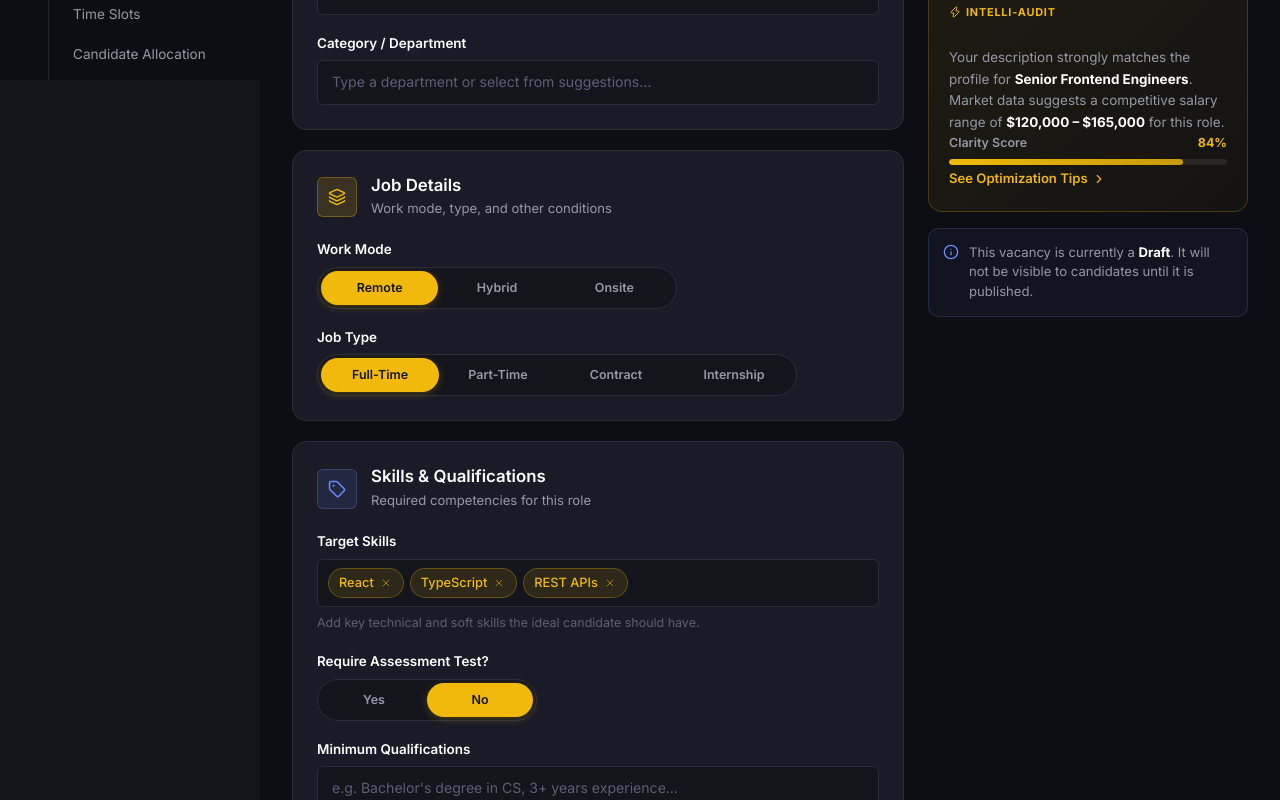
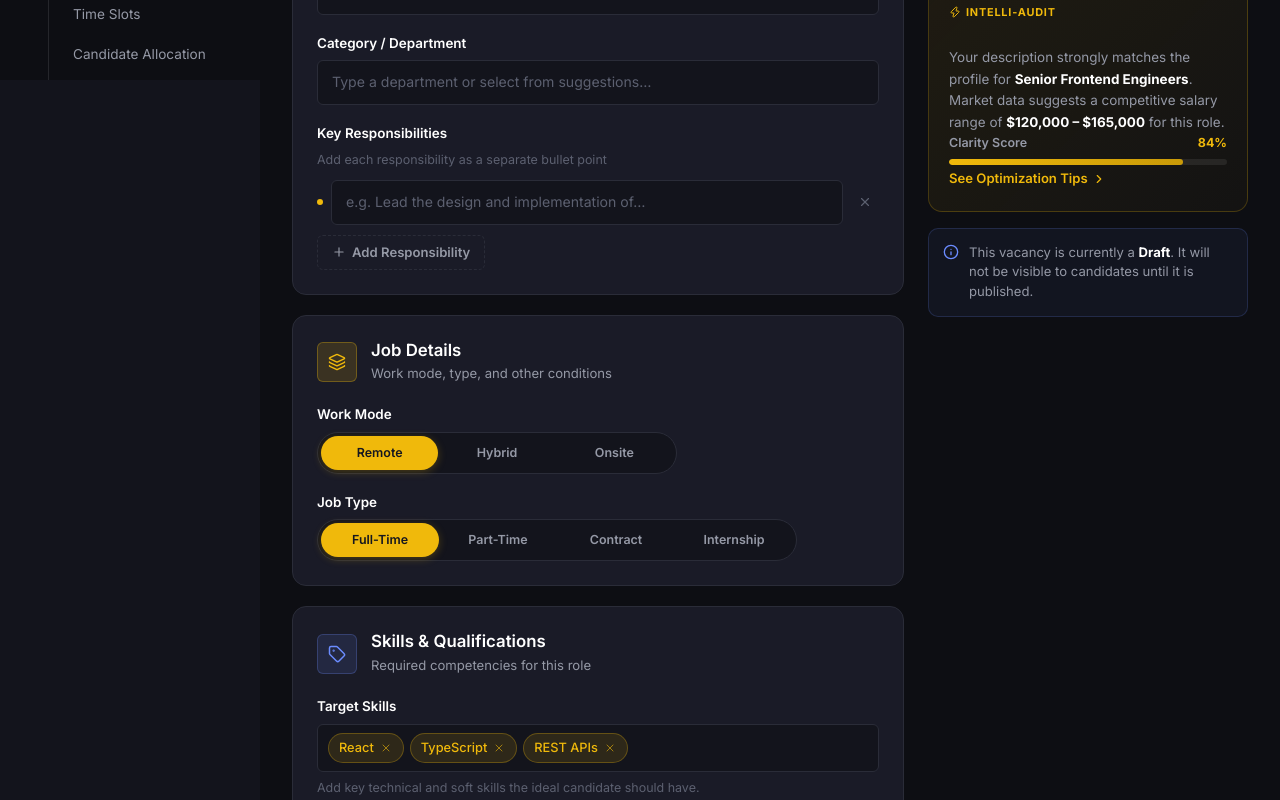
Before and after one commit to IntelliHire-project/Source-code, a React (Create React App) app in the folder frontend/: page /recruiter/create-vacancy in a window 1280 px wide. Shown: the part 720-1520 px from the top of the page. Built offline with nearby package versions, Linux system fonts and the light colour scheme.

Commit message:
Add Key Responsibilities section to CreateVacancyPage; implement dynamic repeater for responsibilities and update PreviewVacancyPage to reflect changes.

```diff
--- a/frontend/src/pages/recruiter/CreateVacancy/CreateVacancyPage.css
+++ b/frontend/src/pages/recruiter/CreateVacancy/CreateVacancyPage.css
@@ -431,6 +431,75 @@
   font-weight: 600;
 }
 
+/* ── Repeater (Key Responsibilities) ── */
+.cv-repeater {
+  display: flex;
+  flex-direction: column;
+  gap: 8px;
+}
+
+.cv-repeater-item {
+  display: flex;
+  align-items: center;
+  gap: 8px;
+}
+
+.cv-repeater-bullet {
+  width: 6px;
+  height: 6px;
+  border-radius: var(--radius-full);
+  background: var(--accent, #F0B90B);
+  flex-shrink: 0;
+}
+
+.cv-repeater-input {
+  flex: 1;
+}
+
+.cv-repeater-remove {
+  display: flex;
+  align-items: center;
+  justify-content: center;
+  width: 28px;
+  height: 28px;
+  border: none;
+  border-radius: var(--radius-sm);
+  background: transparent;
+  color: #5C6070;
+  cursor: pointer;
+  flex-shrink: 0;
+  transition: all 0.15s ease;
+}
+
+.cv-repeater-remove:hover {
+  background: rgba(230, 57, 70, 0.15);
+  color: #E63946;
+}
+
+.cv-repeater-add {
+  display: inline-flex;
+  align-items: center;
+  gap: 6px;
+  padding: 6px 14px;
+  margin-top: 4px;
+  border: 1.5px dashed var(--comm-border, #2A2C38);
+  border-radius: var(--radius-sm);
+  background: transparent;
+  color: #9599A6;
+  font-family: inherit;
+  font-size: 0.82rem;
+  font-weight: 600;
+  cursor: pointer;
+  transition: all 0.2s ease;
+  align-self: flex-start;
+}
+
+.cv-repeater-add:hover {
+  border-color: var(--accent);
+  color: var(--accent);
+  background: rgba(240, 185, 11, 0.06);
+}
+
 /* ── Assessment Test Toggle (2-col override) ── */
 .assessment-toggle-wrapper .pill-toggle-group {
   grid-template-columns: 1fr 1fr;
--- a/frontend/src/pages/recruiter/CreateVacancy/CreateVacancyPage.jsx
+++ b/frontend/src/pages/recruiter/CreateVacancy/CreateVacancyPage.jsx
@@ -12,6 +12,8 @@ import {
   Layers,
   Globe,
   Clock,
+  Plus,
+  X,
 } from 'lucide-react';
 import RecruiterSidebar from '../../../components/common/RecruiterSidebar';
 import TopBar from '../../../components/TopBar/TopBar';
@@ -218,6 +220,7 @@ function CreateVacancyPage() {
   const [workMode, setWorkMode] = useState('remote');
   const [jobType, setJobType] = useState('full-time');
   const [selectedLocation, setSelectedLocation] = useState('');
+  const [responsibilities, setResponsibilities] = useState(['']);
 
   /* ── Autosave timer ── */
   const [lastEdited, setLastEdited] = useState(0);
@@ -228,7 +231,18 @@ function CreateVacancyPage() {
     if (timerRef.current) clearInterval(timerRef.current);
     timerRef.current = setInterval(() => setLastEdited((p) => p + 1), 60000);
     return () => clearInterval(timerRef.current);
-  }, [jobTitle, jobDescription, skills, qualifications, experienceLevel, openings, salaryMin, salaryMax, deadline, category, workMode, jobType, selectedLocation]);
+  }, [jobTitle, jobDescription, skills, qualifications, experienceLevel, openings, salaryMin, salaryMax, deadline, category, workMode, jobType, selectedLocation, responsibilities]);
+
+  const addResponsibility = () => setResponsibilities([...responsibilities, '']);
+  const removeResponsibility = (idx) => {
+    const updated = responsibilities.filter((_, i) => i !== idx);
+    setResponsibilities(updated.length ? updated : ['']);
+  };
+  const updateResponsibility = (idx, value) => {
+    const updated = [...responsibilities];
+    updated[idx] = value;
+    setResponsibilities(updated);
+  };
 
   const formatTime = (mins) => {
     if (mins === 0) return 'Just now';
@@ -294,6 +308,7 @@ function CreateVacancyPage() {
                       workMode,
                       jobType,
                       selectedLocation,
+                      responsibilities: responsibilities.filter(Boolean),
                     },
                   })
                 }
@@ -369,6 +384,43 @@ function CreateVacancyPage() {
                     value={category}
                     onChange={setCategory}
                   />
+
+                  <div className="cv-field">
+                    <label className="cv-label">Key Responsibilities</label>
+                    <span className="cv-field-hint" style={{ marginBottom: 4 }}>
+                      Add each responsibility as a separate bullet point
+                    </span>
+                    <div className="cv-repeater">
+                      {responsibilities.map((item, idx) => (
+                        <div key={idx} className="cv-repeater-item">
+                          <span className="cv-repeater-bullet" aria-hidden="true" />
+                          <input
+                            type="text"
+                            className="cv-input cv-repeater-input"
+                            value={item}
+                            onChange={(e) => updateResponsibility(idx, e.target.value)}
+                            placeholder="e.g. Lead the design and implementation of…"
+                          />
+                          <button
+                            type="button"
+                            className="cv-repeater-remove"
+                            onClick={() => removeResponsibility(idx)}
+                            title="Remove responsibility"
+                          >
+                            <X size={14} />
+                          </button>
+                        </div>
+                      ))}
+                    </div>
+                    <button
+                      type="button"
+                      className="cv-repeater-add"
+                      onClick={addResponsibility}
+                    >
+                      <Plus size={14} />
+                      Add Responsibility
+                    </button>
+                  </div>
                 </div>
               </section>
 
@@ -624,6 +676,7 @@ function CreateVacancyPage() {
                       workMode,
                       jobType,
                       selectedLocation,
+                      responsibilities: responsibilities.filter(Boolean),
                     },
                   })
                 }
--- a/frontend/src/pages/recruiter/PreviewVacancy/PreviewVacancyPage.jsx
+++ b/frontend/src/pages/recruiter/PreviewVacancy/PreviewVacancyPage.jsx
@@ -161,7 +161,7 @@ function PreviewVacancyPage() {
         workMode: WORK_MODE_LABELS[formState.workMode] || formState.workMode || SAMPLE_VACANCY.workMode,
         employmentType: JOB_TYPE_LABELS[formState.jobType] || formState.jobType || SAMPLE_VACANCY.employmentType,
         description: formState.jobDescription || SAMPLE_VACANCY.description,
-        responsibilities: SAMPLE_VACANCY.responsibilities,
+        responsibilities: formState.responsibilities || SAMPLE_VACANCY.responsibilities,
         qualifications: formState.qualifications
           ? formState.qualifications.split('\n').filter(Boolean)
           : SAMPLE_VACANCY.qualifications,
```
